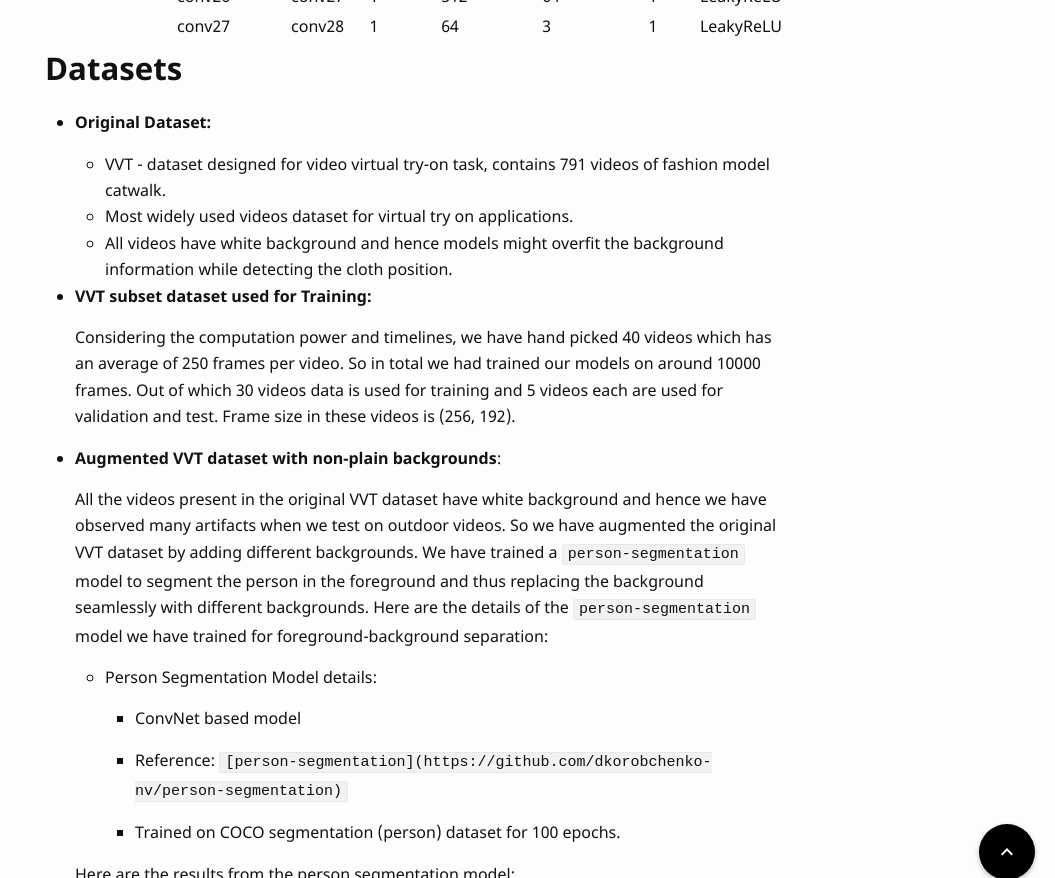
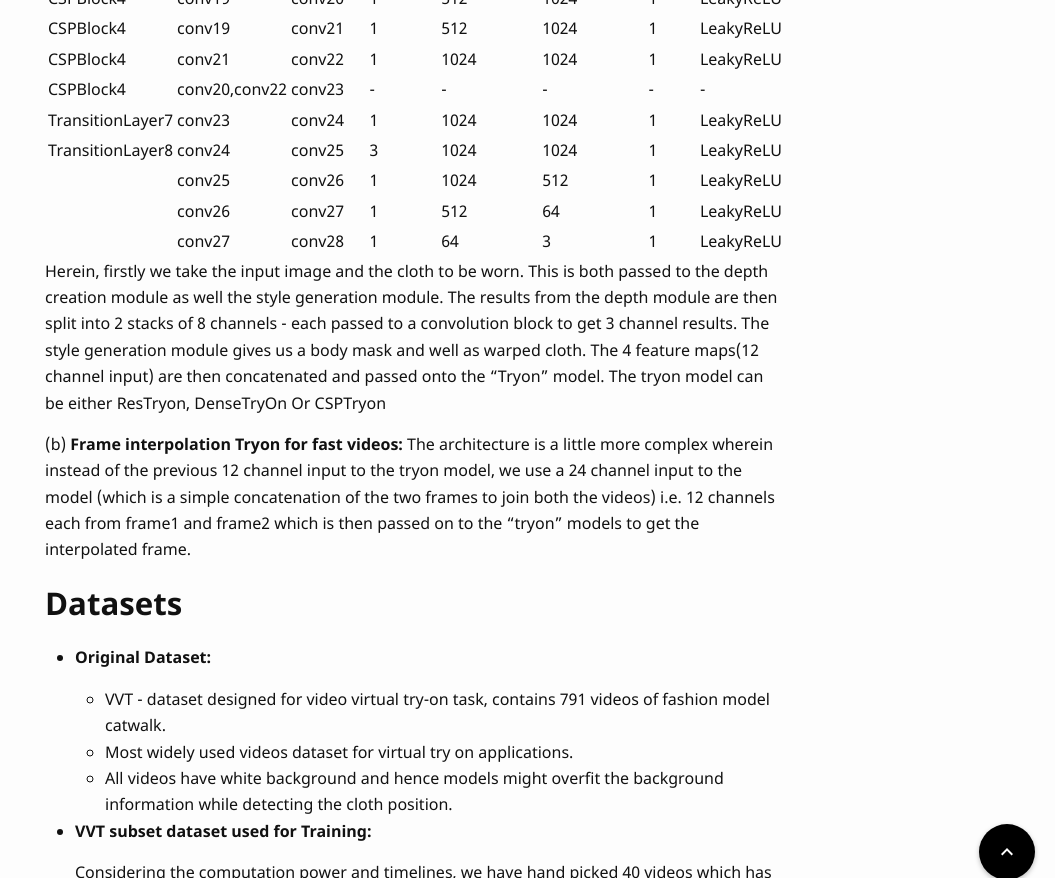
Before and after one commit to UCLAdeepvision/CS269-projects-2022spring, a Jekyll site: the page built from _posts/2022-04-23-team10-virtual-tryon-on-videos.md, in a window 1280 px wide and 900 px high, scrolled down 5976 px, cut to the strip 0-878 px from the top of the window. Shown: the whole strip, without its empty margins (225-1280 px from the left). Built offline with Jekyll 4.4.1, drawn with Linux system fonts in a browser that asks for light colours; some web fonts are replaced; comment, search, counter and statistics services are not loaded; some of the changed text lies outside the part shown.

Commit message:
Added more info

```diff
--- a/_posts/2022-04-23-team10-virtual-tryon-on-videos.md
+++ b/_posts/2022-04-23-team10-virtual-tryon-on-videos.md
@@ -40,14 +40,15 @@ To improve the videos generated using the baseline method given above, we have t
 
 
 
-### Training new models to improve the performance
+### Main Novelty: Adding depth to enhance performance
 
+(a) **Including depth maps/ creating new models**
+For creating virtual tryons with depth we have created our own tweaked models. As previously stated, according to our knowledge this is the first work to use depth features for virtual tryons. We introduce ResTryon, DenseTryOn and CSPTryOn, which do use ResNet, DenseNet and CSP Net as inspirations.
 
+ResTryOn is a simple combination of three residual blocks.
+The architectures are created in such a way that they can flexible to take inputs of any number of channels which makes the model very flexible for future research purposes too.
 
-
-
-####
-
+Their architectures as stated below:
 
 
 ## Network architectures
@@ -115,6 +116,12 @@ Figure: Model architecture using Depth
 |                  | conv25        | conv26   | 1           | 1024            | 512              | 1      | LeakyReLU  |
 |                  | conv26        | conv27   | 1           | 512             | 64               | 1      | LeakyReLU  |
 |                  | conv27        | conv28   | 1           | 64              | 3                | 1      | LeakyReLU  |
+
+Herein, firstly we take the input image and the cloth to be worn. This is both passed to the depth creation module as well the style generation module. The results from the depth module are then split into 2 stacks of 8 channels - each passed to a convolution block to get 3 channel results. The style generation module gives us a body mask and well as warped cloth.
+The 4 feature maps(12 channel input)  are then concatenated and passed onto the “Tryon” model. The tryon model can be either ResTryon, DenseTryOn Or CSPTryon
+
+(b) **Frame interpolation Tryon for fast videos:**
+The  architecture is a little more complex wherein instead of the previous 12 channel input to the tryon model, we use a 24 channel input to the model (which is a simple concatenation of the two frames to join both the videos) i.e. 12 channels each from frame1 and frame2 which is then passed on to the “tryon” models to get the interpolated frame.
 
 ## Datasets
 - **Original Dataset:**
```
